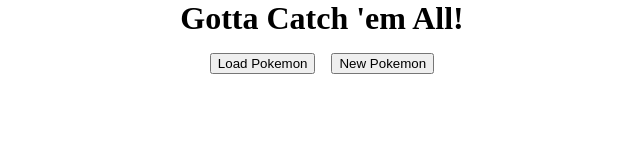
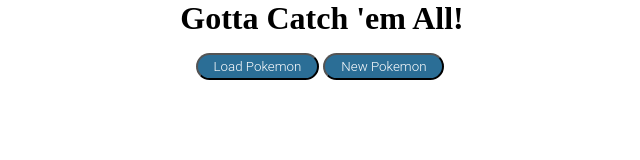
Before and after one commit to JcJen62/DGM-1600, a plain HTML site: page public/pokemon/index.html in a window 1280 px wide. Shown: the whole page, without its empty margins (318-958 px from the left). Drawn offline with Linux system fonts and the light colour scheme.

Commit message:
More HTML and Css

```diff
--- a/public/pokemon/index.html
+++ b/public/pokemon/index.html
@@ -12,8 +12,8 @@
     </header>
     <main>
       <div class="buttonContainer">
-        <button class="load">Load Pokemon</button>
-        <button class="newPokemon">New Pokemon</button>
+        <button class="load button3">Load Pokemon</button>
+        <button class="newPokemon button3">New Pokemon</button>
       </div>
       <div class="pokemonGrid"></div>
     </main>
--- a/public/pokemon/styles.css
+++ b/public/pokemon/styles.css
@@ -28,5 +28,29 @@ h1 {
 }
 
 .load {
-  margin-right: 1rem;
 }
+
+.pokemonGrid {
+  display: flex;
+  flex-wrap: wrap;
+  justify-content: space-between;
+}
+
+.button3 {
+  display: inline-block;
+  padding: 0.3em 1.2em;
+  margin: 0 0.3em 0.3em 0;
+  border-radius: 2em;
+  box-sizing: border-box;
+  text-decoration: none;
+  font-family: "Roboto", sans-serif;
+  font-weight: 300;
+  color: #ffffff;
+  background-color: #2b6e96;
+  text-align: center;
+  transition: all 0.2s;
+}
+
+.button3:hover {
+  background-color: #4095c6;
+}
```
